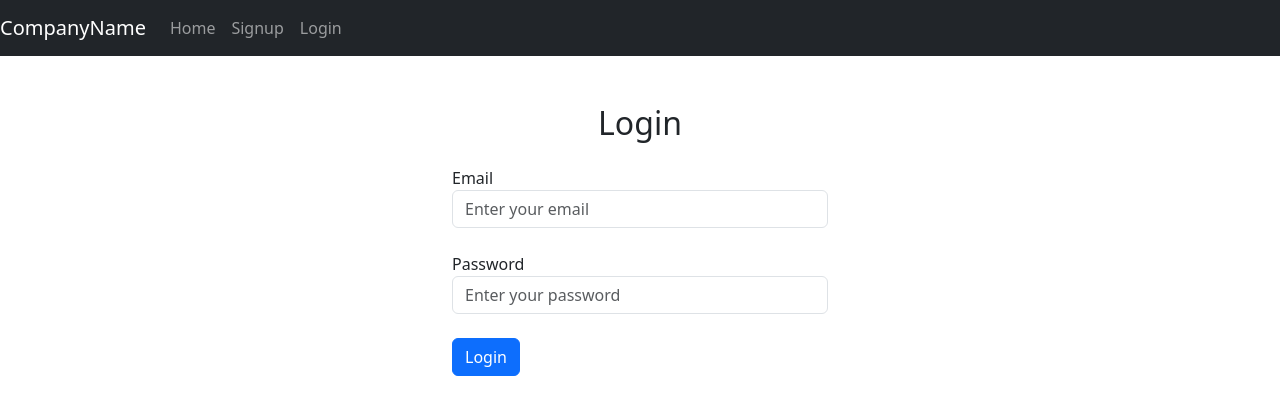
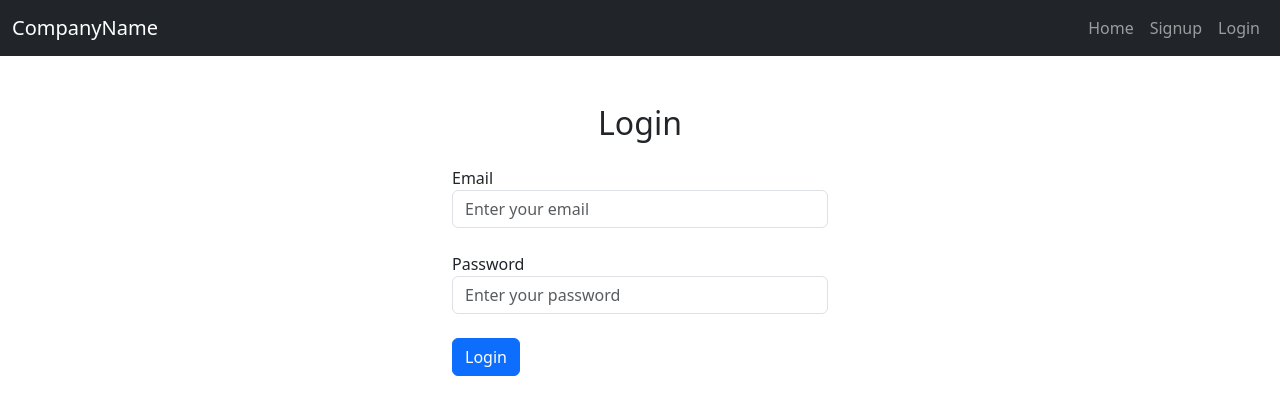
Before and after one commit to ItsAdi22/wedding-web, a Flask app: page /login in a window 1280 px wide. Shown: the top 415 px of the page. Run offline with Flask 3, Linux system fonts and the light colour scheme; some libraries are stand-ins or nearby versions.

Commit message:
Fixed navbar of dashboard

```diff
--- a/templates/header.html
+++ b/templates/header.html
@@ -26,12 +26,13 @@
 
     <!-- Navigation Bar -->
     <nav class="navbar navbar-expand-lg navbar-dark bg-dark fixed-top">
-        <a class="navbar-brand mr-auto" href="{{url_for('home')}}">CompanyName</a>
+        <div class="container-fluid">
+            <a class="navbar-brand" href="{{url_for('home')}}">CompanyName</a>
             <button class="navbar-toggler" type="button" data-toggle="collapse" data-target="#navbarNav" aria-controls="navbarNav" aria-expanded="false" aria-label="Toggle navigation">
                 <span class="navbar-toggler-icon"></span>
             </button>
-        <div class="collapse navbar-collapse" id="navbarNav">
-            <ul class="navbar-nav ml-auto">
+            <div class="collapse navbar-collapse justify-content-end" id="navbarNav">
+                <ul class="navbar-nav">
                     <li class="nav-item active">
                         <a class="nav-link" href="{{url_for('home')}}">Home</a>
                     </li>
@@ -54,6 +55,7 @@
                     </li>
                     {% endif %}
                 </ul>
+            </div>
         </div>
     </nav>
 
```
Also changed, not shown: 1 other file. Lines whose indentation alone changed are shown as unchanged.
